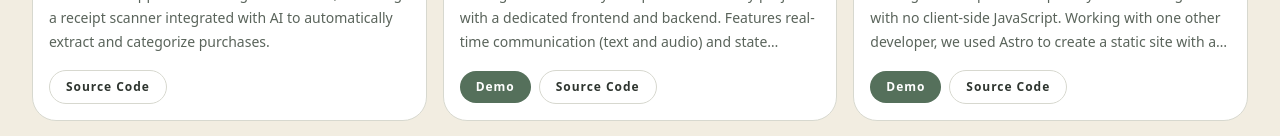
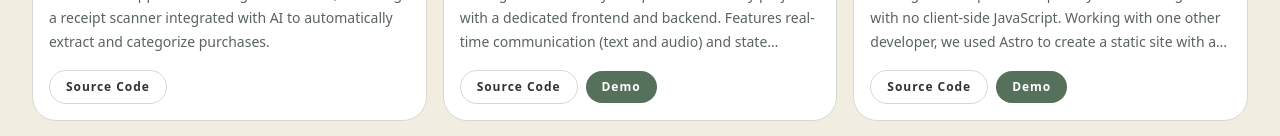
Before and after one commit to jadenet/portfolio, a Next.js app: page /projects in a window 1280 px wide. Shown: the part 785-921 px from the top of the page. Built offline with nearby package versions, Linux system fonts and the light colour scheme.

Commit message:
Switch demo and source code placement in project card

```diff
--- a/components/Project.tsx
+++ b/components/Project.tsx
@@ -63,6 +63,15 @@ function Project(props: ProjectProps) {
         </div>
 
         <div className="flex flex-wrap items-center gap-2">
+          {props.source != null && (
+            <Link
+              href={props.source}
+              target="_blank"
+              className="secondary-button px-4 py-2 text-xs"
+            >
+              Source Code
+            </Link>
+          )}
           {props.demo != null && (
             <Link
               href={props.demo}
@@ -72,15 +81,6 @@ function Project(props: ProjectProps) {
               Demo
             </Link>
           )}
-          {props.source != null && (
-            <Link
-              href={props.source}
-              target="_blank"
-              className="secondary-button px-4 py-2 text-xs"
-            >
-              Source Code
-            </Link>
-          )}
         </div>
       </div>
     </article>
```
